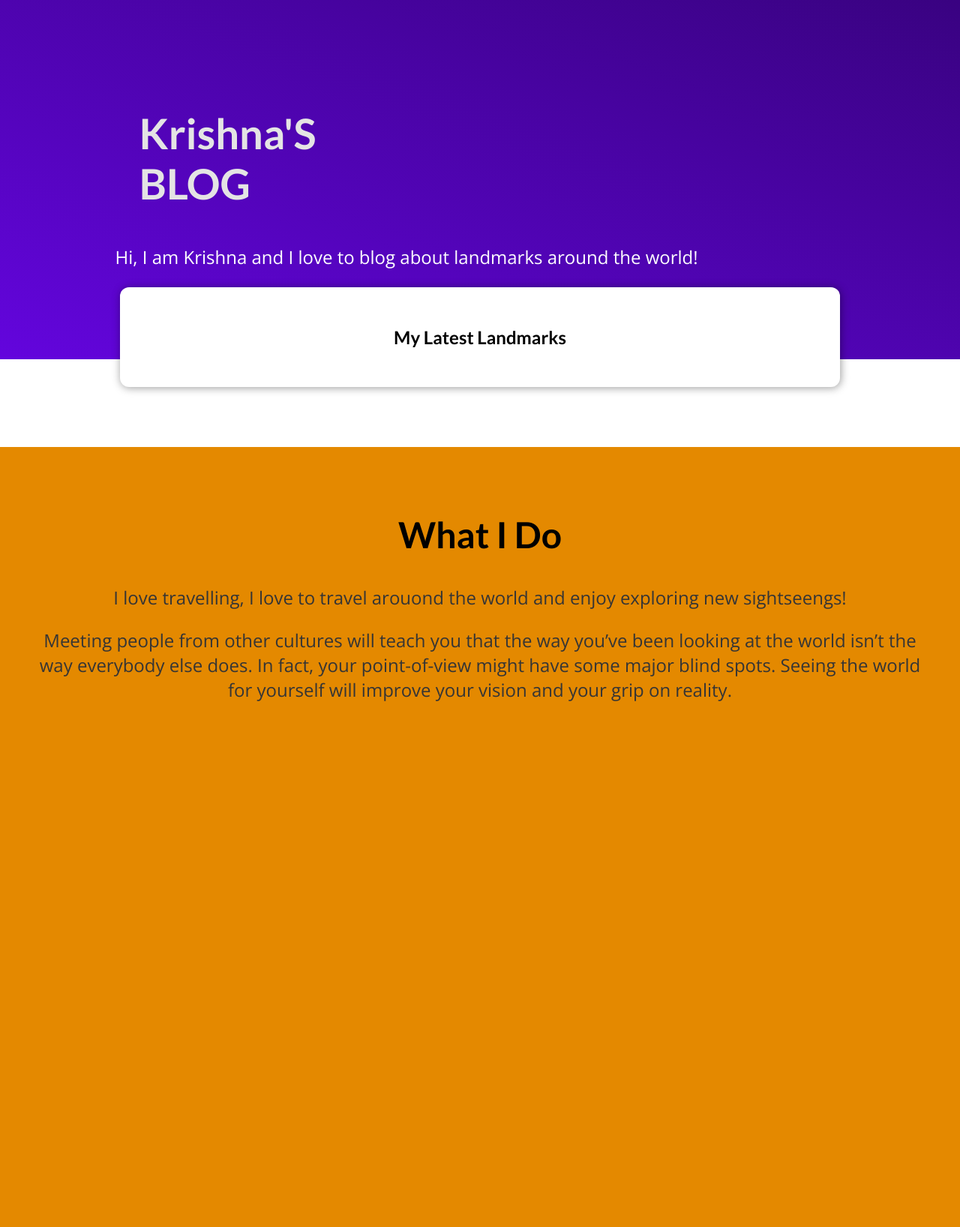
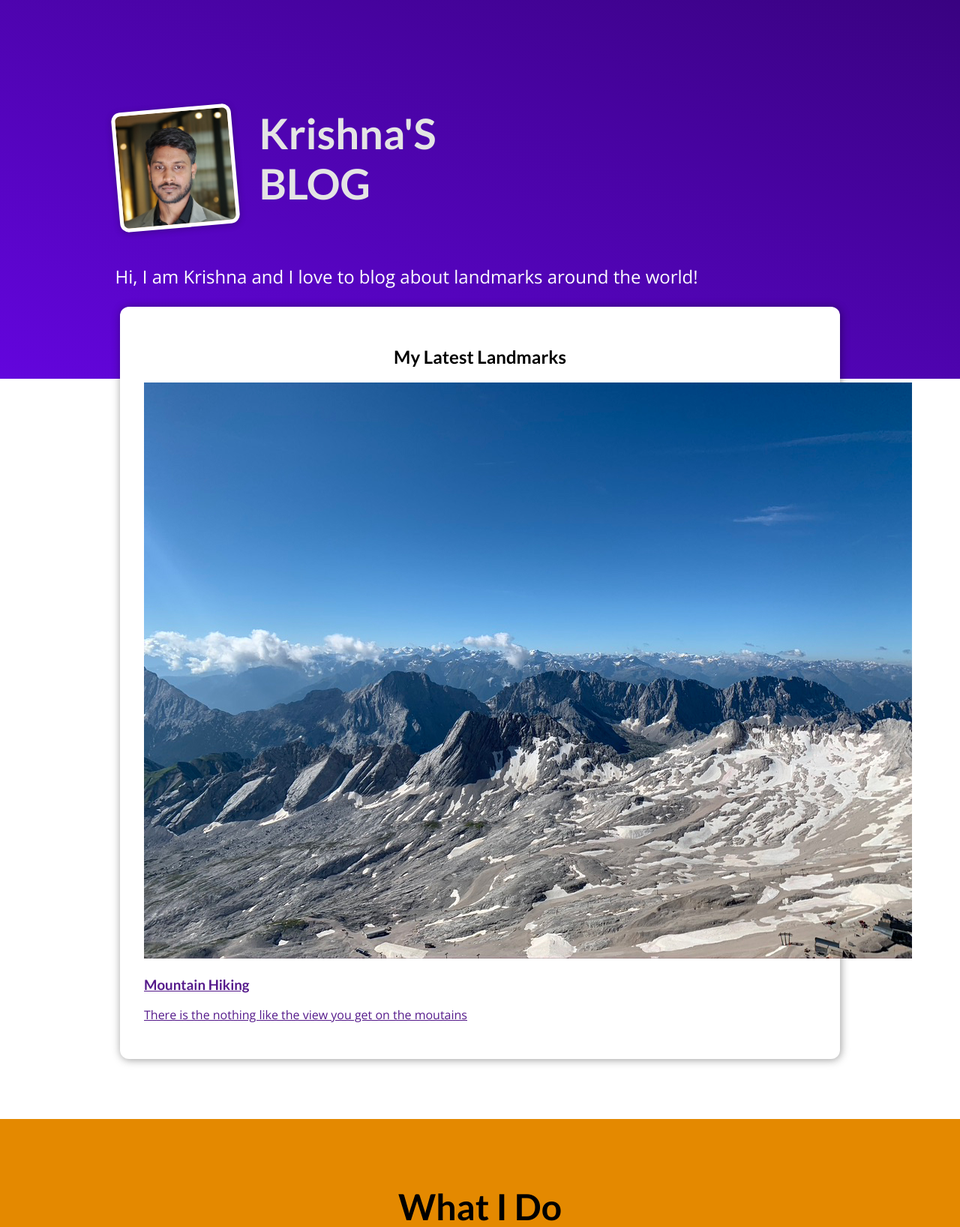
Before and after one commit to krishnamauryadev/my-site, a Django app: page / in a window 1280 px wide. Shown: the top 1636 px of the page at 75% size. Before the commit the page ends 935 px from the top, so only its background shows below. Run offline with Django 5.2, Linux system fonts and the light colour scheme.

Commit message:
add static blog content and css

```diff
--- a/blog/templates/blog/index.html
+++ b/blog/templates/blog/index.html
@@ -10,9 +10,9 @@
 
 {% block content %}
 
-<section id="welcome">
+  <section id="welcome">
     <header>
-      {% comment %} <img src="{% static "blog/images/maryam.jpg" %}" alt="Maryam - The Author Of This Blog" /> {% endcomment %}
+      <img src="{% static "blog/images/profile.jpg" %}" alt="Krishna - The Author Of This Blog" />
       <h2>Krishna'S BLOG</h2>
     </header>
     <p>Hi, I am Krishna and I love to blog about landmarks around the world!</p>
@@ -20,11 +20,18 @@
 
   <section id="latest-posts">
     <h2>My Latest Landmarks</h2>
-
     <ul>
-      {% for post  in posts %}
-        {% include "blog/includes/post.html" %}
-     {% endfor %}
+      <li>
+        <article class="post">
+          <a href="">
+            <img src=" {% static "blog/images/mountains.jpg" %}" alt="Mountain Hiking"/>
+            <div class="post__content">
+              <h3>Mountain Hiking</h3>
+              <p>There is the nothing like the view you get on the moutains</p>
+            </div>
+          </a>
+        </article>
+      </li>
     </ul>
   </section>
 
```
Also changed, not shown: blog/static/blog/images/coding.jpg (added), blog/static/blog/images/mountains.jpg (added), blog/static/blog/images/profile.jpg (added), blog/static/blog/images/woods.jpg (added), blog/static/blog/index.css (indentation only).
